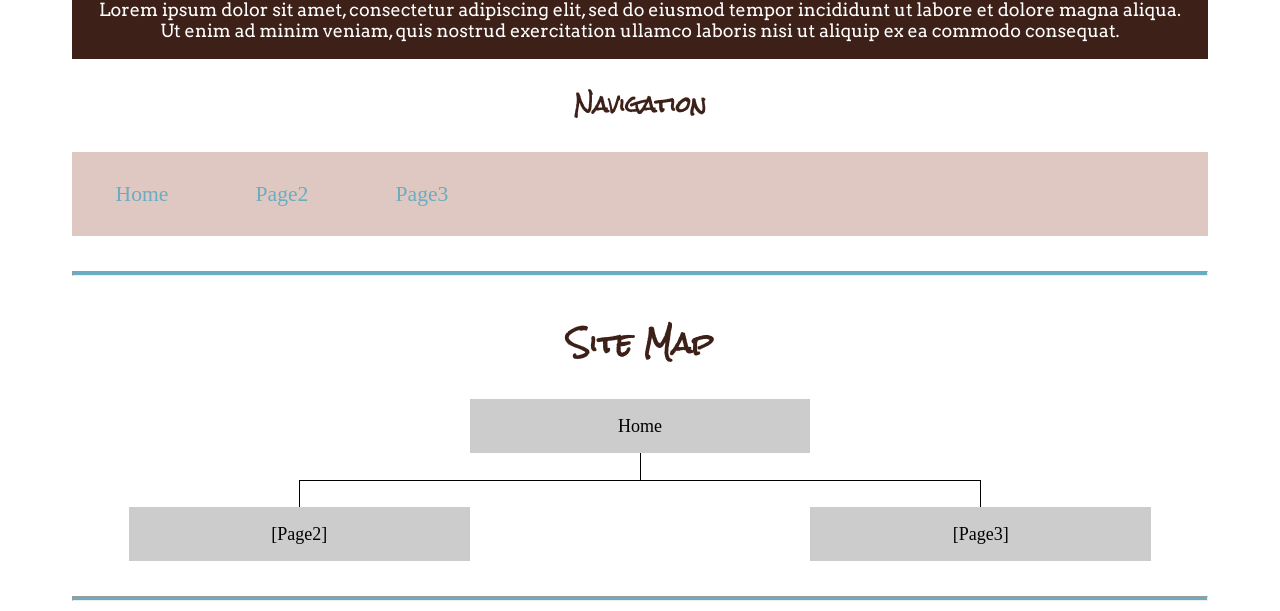
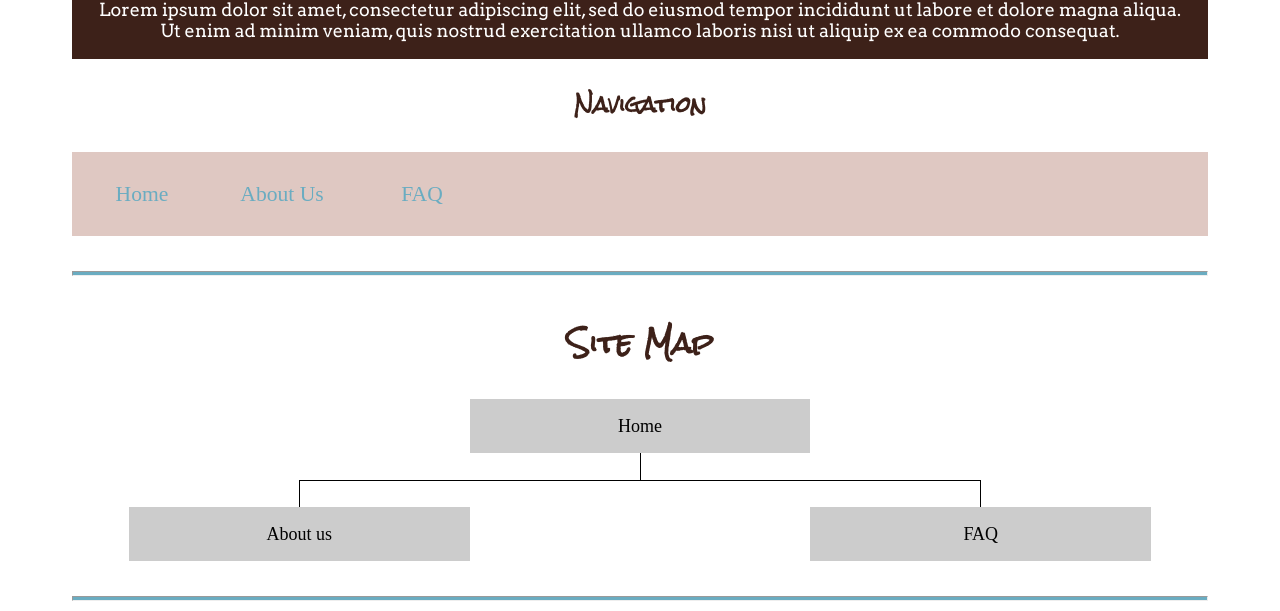
Before and after one commit to Sanose23/wdd130, a plain HTML site: page foster/site-plan.html in a window 1280 px wide. Shown: the part 2606-3217 px from the top of the page. Drawn offline with Linux system fonts and the light colour scheme; a web font is replaced by a local one.

Commit message:
siteplan

```diff
--- a/foster/site-plan.html
+++ b/foster/site-plan.html
@@ -88,8 +88,8 @@
       <!-- Think about how you want your navigation bar to look. In the site-plan.css file change the colors to your colors to get the look you desire. -->
       <nav>
         <a href="#">Home</a>
-        <a href="#">Page2</a>
-        <a href="#">Page3</a>
+        <a href="#">About Us</a>
+        <a href="#">FAQ</a>
       </nav>
       <hr>
       <h2>
@@ -100,10 +100,10 @@
           Home
         </div>
         <div class="sm-page2">
-          [Page2] <!-- change this -->
+          About us <!-- change this -->
         </div>
         <div class="sm-page3">
-          [Page3]  <!-- change this -->
+          FAQ  <!-- change this -->
         </div>
 
         <div class="top">
```
